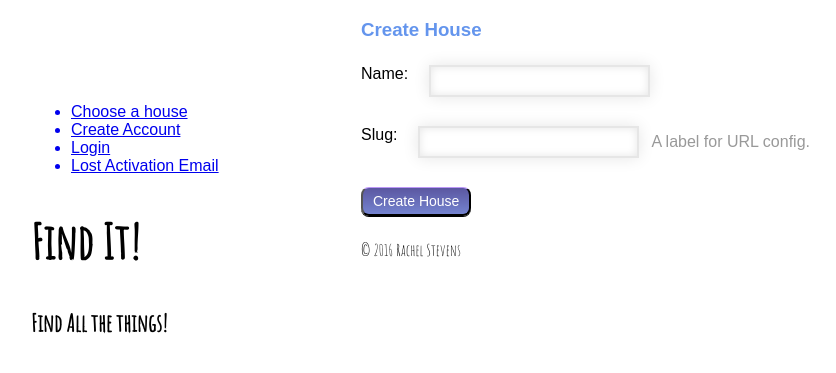
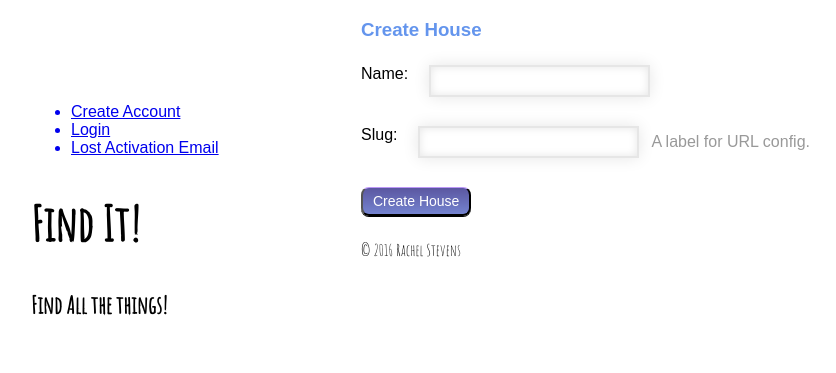
Before and after one commit to raq929/find-it, a Django app: page /house/create/ in a window 1280 px wide. Shown: the part 41-414 px from the top of the page, without its empty margins (29-865 px from the left). Run offline with Django 3.2, Linux system fonts and the light colour scheme; parts of the project's set-up code (start-up, migrations or seed data) failed here and were passed over; some web fonts are replaced.

Commit message:
Require user authentication to use house.
There will be no house if users are not authenticated.
Fix #16

```diff
--- a/templates/base.html
+++ b/templates/base.html
@@ -20,7 +20,7 @@
     <div>
       <nav>
         <ul>
-          {% if house %}
+          {% if user.is_authenticated and house %}
             <a href="{{ house.get_search_url }}">
               <li>
                 Find It!
@@ -52,10 +52,10 @@
 
       <header>
         <ul class='auth'>
+          {% if user.is_authenticated %}
             <a href="{% url 'dj-auth:profile' %}">
               <li>Choose a house</li>
             </a>
-          {% if user.is_authenticated %}
             <a href="{% url 'dj-auth:logout' %}">
               <li>Log Out</li>
             </a>
@@ -93,7 +93,7 @@
         {% endif %}
       </aside>
       <main>
-        {% if house %}
+        {% if user.is_authenticated and house %}
         <h1>{{ house.name }}</h1>
         {% endif %}
         {% block content%}
```
Lines whose indentation alone changed are shown as unchanged.
